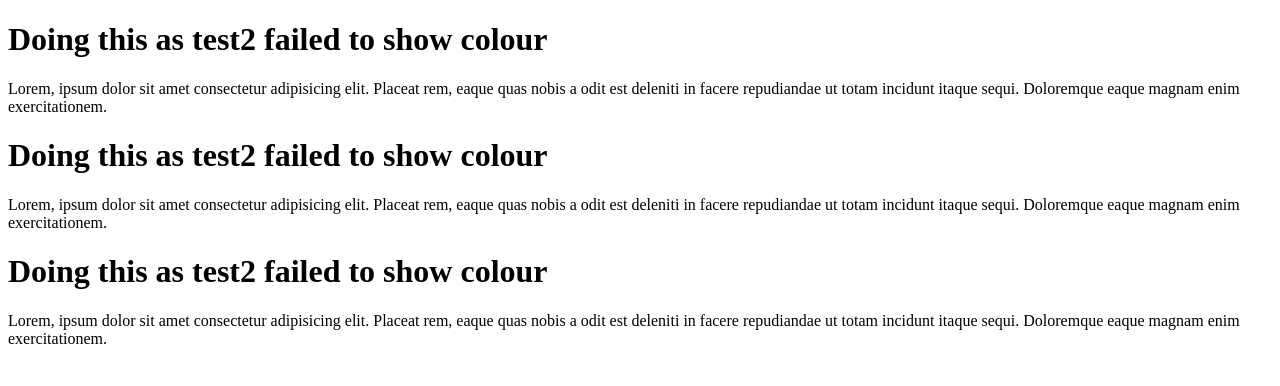
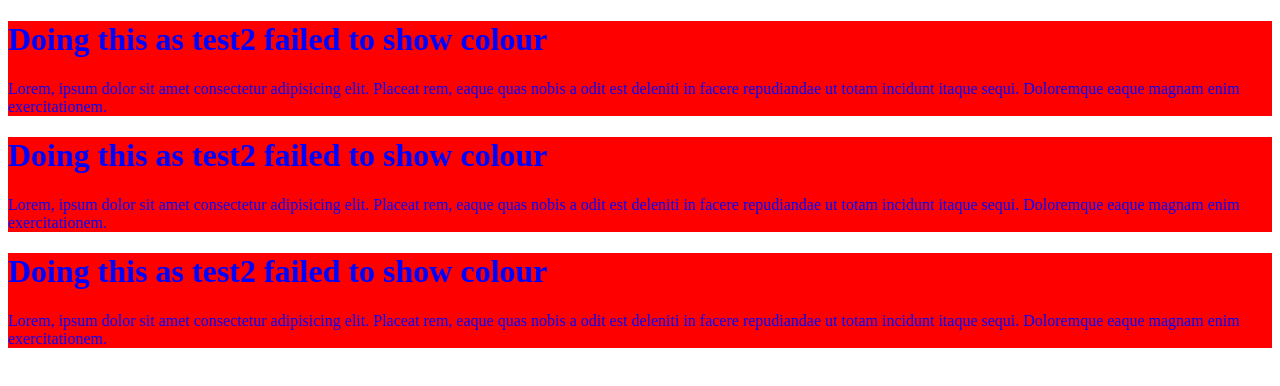
Before and after one commit to Samin200/test3, a plain HTML site: page index.html in a window 1280 px wide. Drawn offline with Linux system fonts and the light colour scheme; the site is published under a folder, as on GitHub Pages, so addresses that start at the root find nothing.

Commit message:
update0.02

```diff
--- a/index.html
+++ b/index.html
@@ -4,7 +4,7 @@
     <meta charset="UTF-8">
     <meta name="viewport" content="width=device-width, initial-scale=1.0">
     <title>Test 3</title>
-    <link rel="stylesheet" href="/mystyle.css" type="text/css">
+    <link rel="stylesheet" href="styles/mystyle.css" type="text/css">
 </head>
 <body>
     <div>
```
Also changed, not shown: styles/mystyle.css (renamed from mystyle.css).
